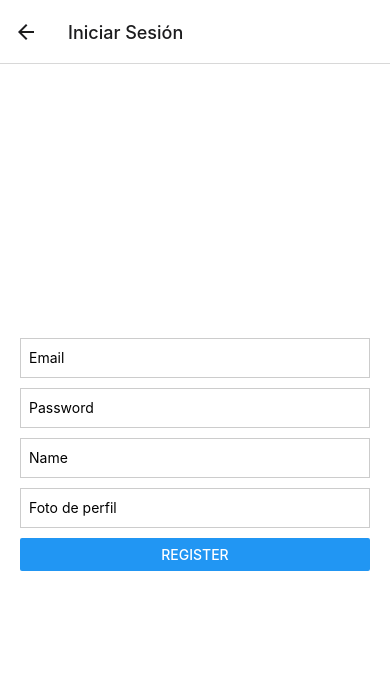
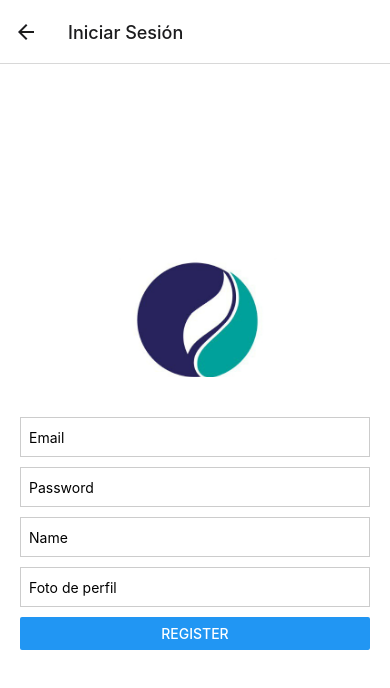
Before and after one commit to Azulito02/GreenSteps, a React Native app in the folder GREENSTEPS/: screen /Login in a window 390 px wide. Shown: the top 688 px of the page. Built offline with nearby package versions, Linux system fonts and the light colour scheme.

Commit message:
logo colocado

```diff
--- a/GREENSTEPS/Screens/LoginScreen.js
+++ b/GREENSTEPS/Screens/LoginScreen.js
@@ -1,5 +1,5 @@
 import React, { useState } from 'react';
-import { StyleSheet, View, TextInput, Button, Text, Alert } from 'react-native';
+import { StyleSheet, View, TextInput, Button, Text, Alert,Image } from 'react-native';
 import { collection, addDoc } from "firebase/firestore";
 import { db } from '../bd/firebaseconfig'; // Asegúrate de que esta ruta es correcta
 
@@ -41,6 +41,12 @@ export default function LoginScreen({ navigation }) {
 
   return (
     <View style={styles.container}>
+
+       <Image
+        source={require('../IMAGENES/logo2.png')} // Ruta de la imagen que deseas mostrar
+        style={styles.logo}
+      />
+
       <TextInput
         style={styles.input}
         placeholder="Email"
@@ -79,6 +85,12 @@ const styles = StyleSheet.create({
     padding: 20,
     backgroundColor: '#fff',
   },
+  logo: {
+    width: 200,
+    height: 119,
+    alignSelf: 'center',
+    marginBottom: 40,
+  },
   input: {
     height: 40,
     borderColor: '#ccc',
```
